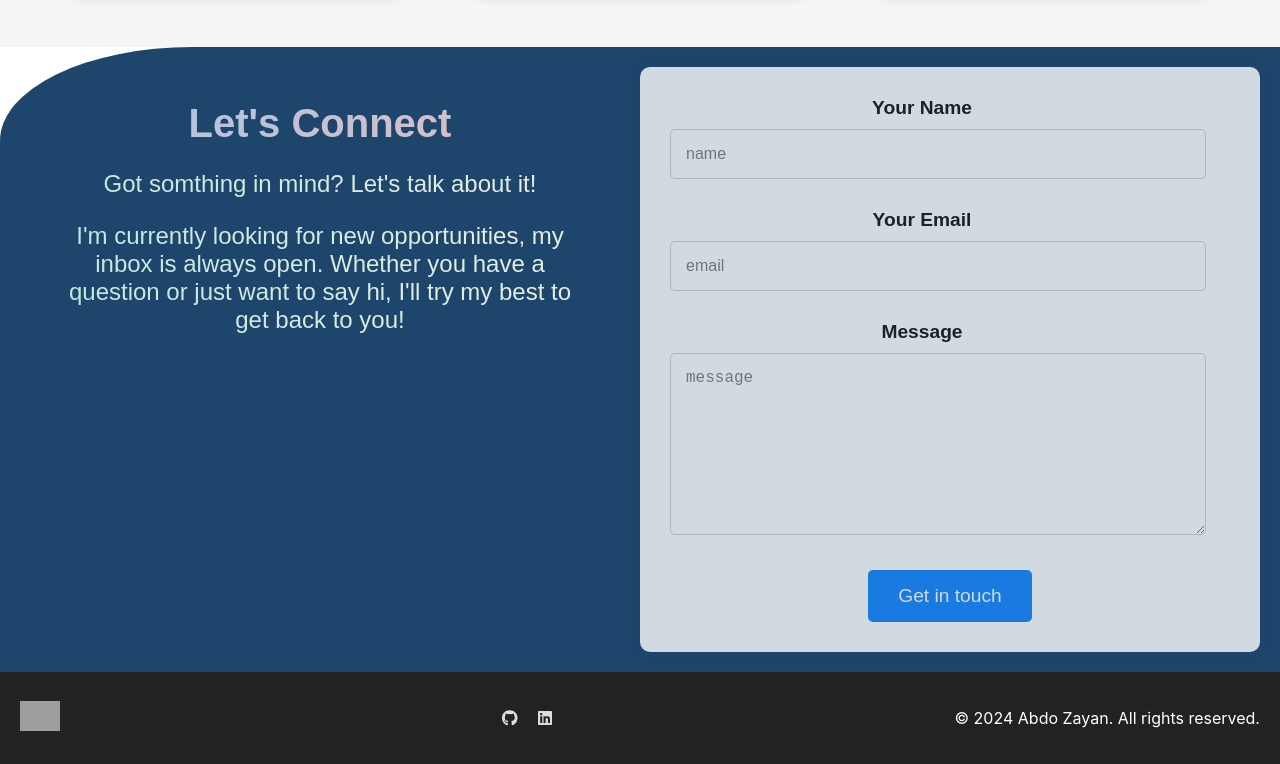
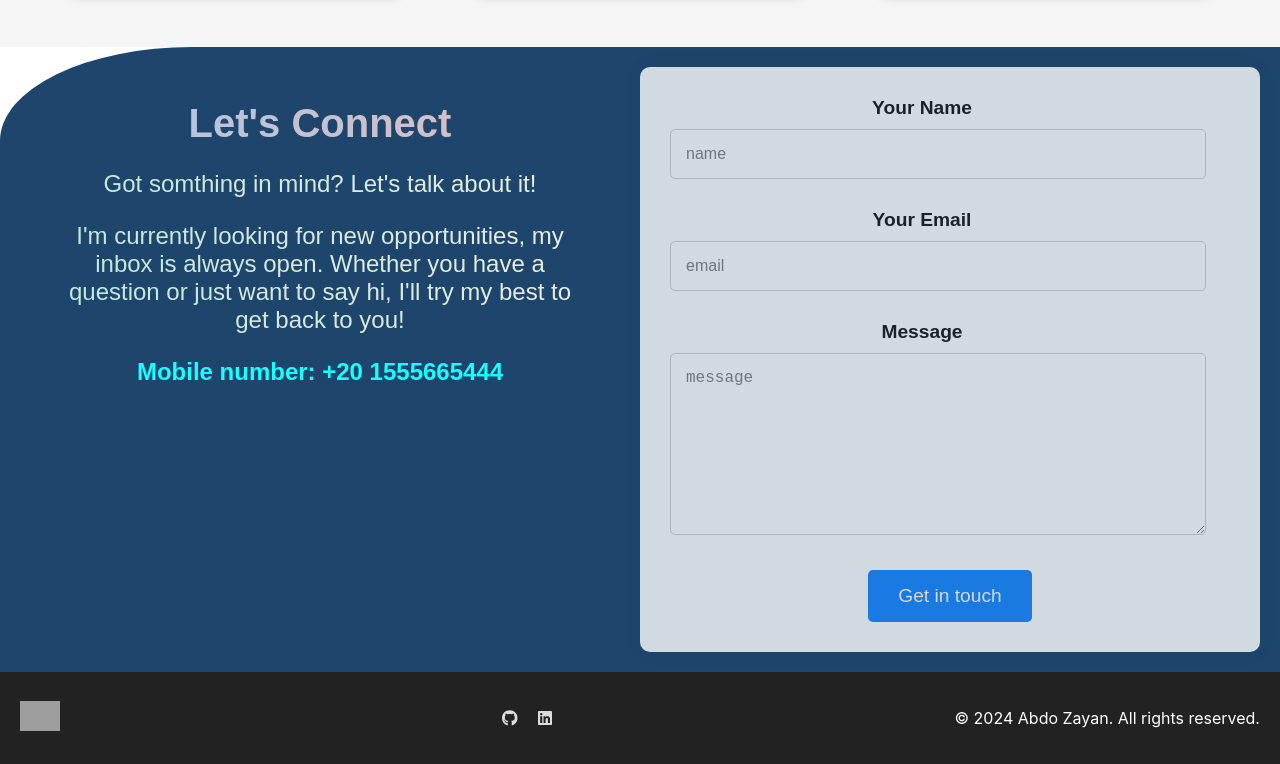
Before and after one commit to abdozayan12/New-Portfolio, a React (Create React App) app: page / in a window 1280 px wide. Shown: the part 2939-3703 px from the top of the page. Built offline with nearby package versions, Linux system fonts and the light colour scheme; grey boxes are pictures that could not be loaded.

Commit message:
Update Contact.js

```diff
--- a/src/components/contact/Contact.js
+++ b/src/components/contact/Contact.js
@@ -39,6 +39,7 @@ const Contact = () => {
           Whether you have a question or just want to say hi,
           I&#39;ll try my best to get back to you!
         </p>
+        <h3>Mobile number: +20 1555665444</h3>
       </div>
       <div className="contact-form-container">
         <div className="contact-form-cont">
```
